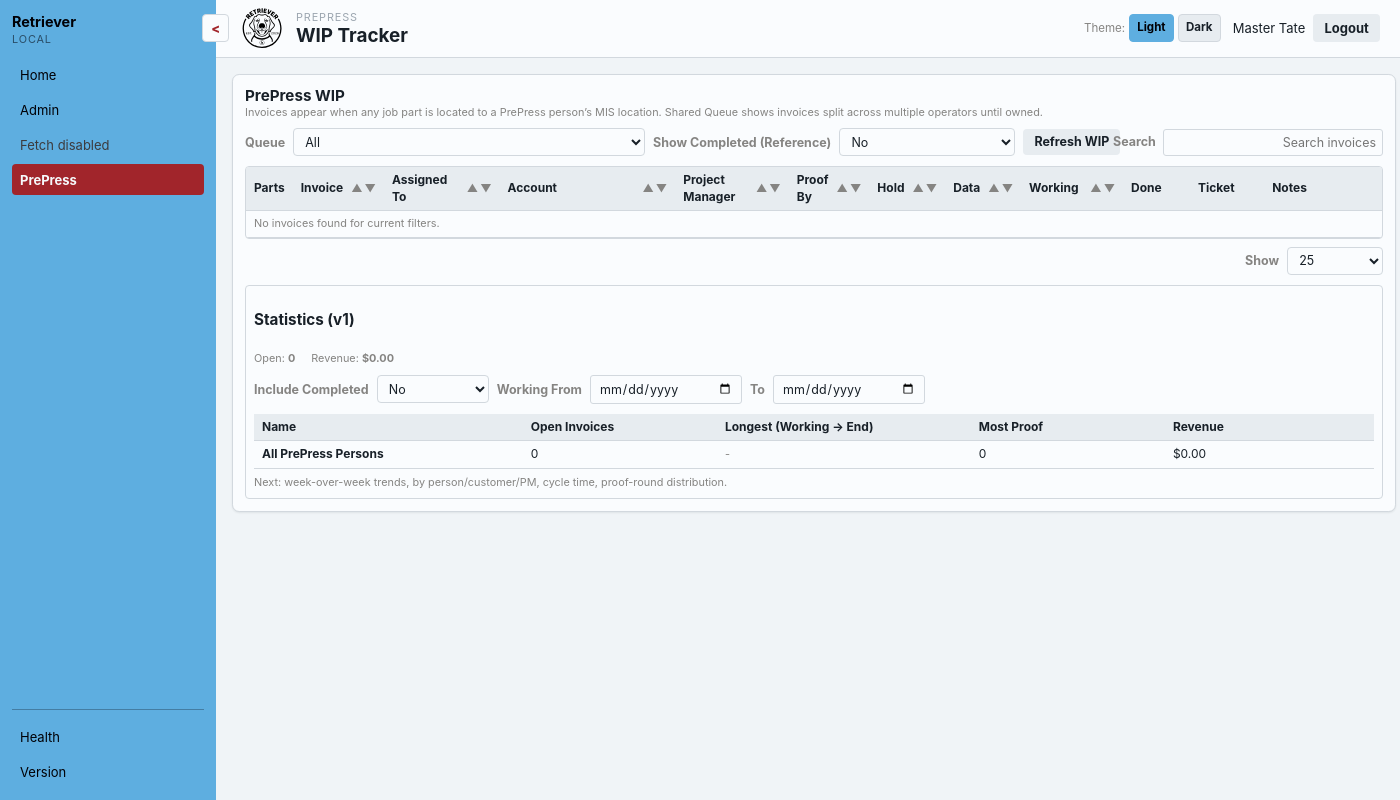
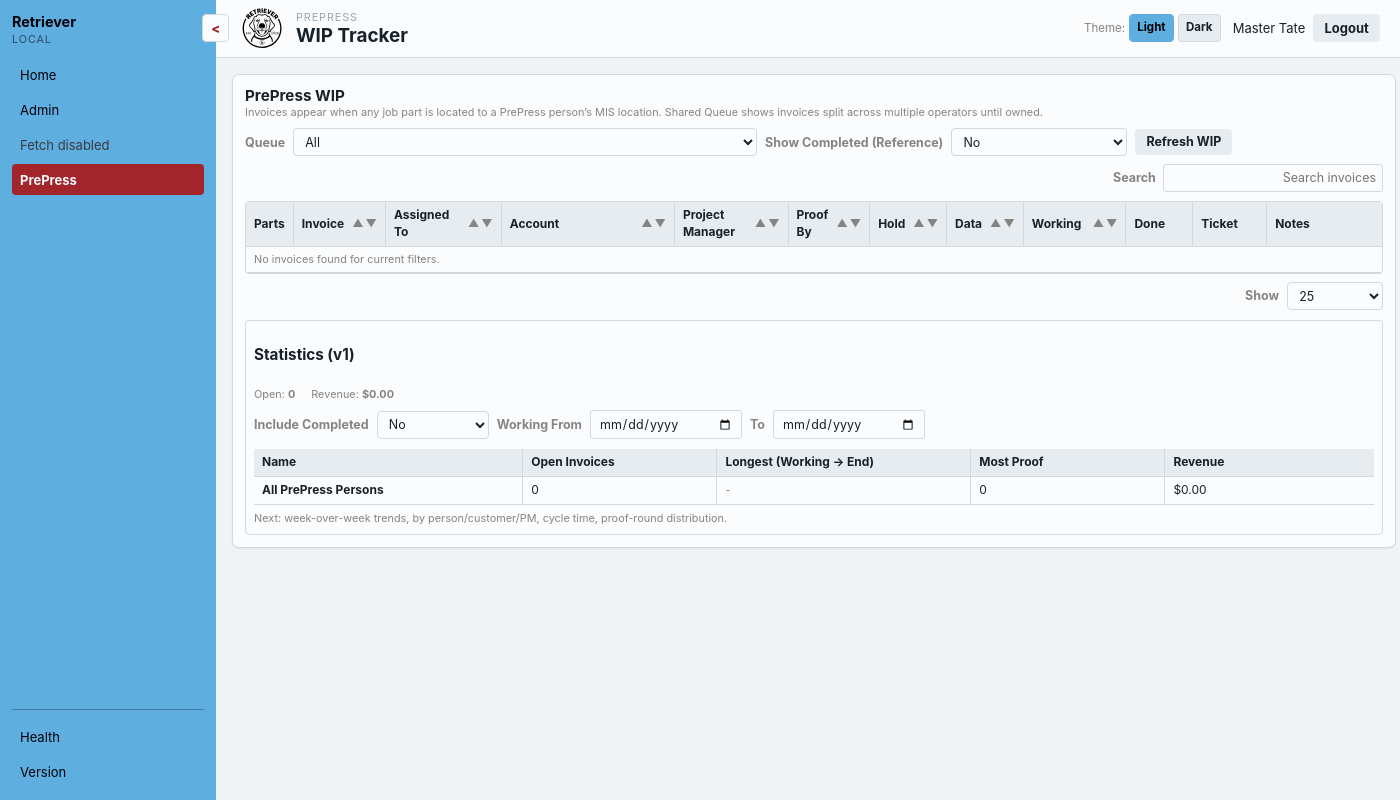
Before and after one commit to bobtucker1129/Retriever, a FastAPI app: page /prepress/ in a window 1400 px wide. Run offline with FastAPI, Linux system fonts and the light colour scheme; data that the repository does not hold is empty; some libraries are stand-ins or nearby versions.

Commit message:
Refine PrePress toolbar and cell dividers

```diff
--- a/app/static/app.css
+++ b/app/static/app.css
@@ -1853,7 +1853,13 @@ a.fetch-row-action:hover {
 .prepress-content .data-table th,
 .prepress-content .data-table td {
   border-bottom: 1px solid var(--color-border);
+  border-right: 1px solid var(--color-border);
   text-align: left;
+}
+
+.prepress-content .data-table th:last-child,
+.prepress-content .data-table td:last-child {
+  border-right: 0;
 }
 
 .prepress-content input[type="text"],
@@ -1891,8 +1897,8 @@ a.fetch-row-action:hover {
 }
 
 .prepress-content .prepress-main-filters {
-  display: grid;
-  grid-template-columns: auto minmax(12rem, 22rem) auto 11rem auto minmax(14rem, 1fr);
+  display: flex;
+  flex-wrap: wrap;
   width: 100%;
 }
 
@@ -1901,14 +1907,18 @@ a.fetch-row-action:hover {
 }
 
 .prepress-content .prepress-main-filters #queue {
-  width: 100%;
+  width: min(29rem, 36vw);
+}
+
+.prepress-content .prepress-main-filters #include_completed {
+  width: 11rem;
 }
 
 .prepress-content .prepress-search-control {
   align-items: center;
   display: inline-flex;
   gap: 0.45rem;
-  justify-self: end;
+  margin-left: auto;
 }
 
 .prepress-content .prepress-search-control input {
@@ -1997,8 +2007,8 @@ a.fetch-row-action:hover {
 }
 
 @media (max-width: 86rem) {
-  .prepress-content .prepress-main-filters {
-    grid-template-columns: auto minmax(10rem, 18rem) auto 9rem auto minmax(12rem, 1fr);
+  .prepress-content .prepress-main-filters #queue {
+    width: min(24rem, 34vw);
   }
 
   .prepress-content .prepress-search-control input {
@@ -2007,7 +2017,6 @@ a.fetch-row-action:hover {
 }
 
 @media (max-width: 62rem) {
-  .prepress-content .prepress-main-filters,
   .prepress-content .prepress-stat-filters {
     display: flex;
     flex-wrap: wrap;
@@ -2020,6 +2029,6 @@ a.fetch-row-action:hover {
 
   .prepress-content .prepress-search-control {
     flex: 1 1 100%;
-    justify-self: stretch;
+    margin-left: 0;
   }
 }
--- a/app/templates/prepress/index.html
+++ b/app/templates/prepress/index.html
@@ -21,10 +21,6 @@
             gap: 8px;
             flex-wrap: wrap;
             font-size: var(--font-size-sm);
-        }
-
-        .prepress-content .prepress-main-filters {
-            display: grid;
         }
 
         .prepress-content .prepress-stat-filters {
```
